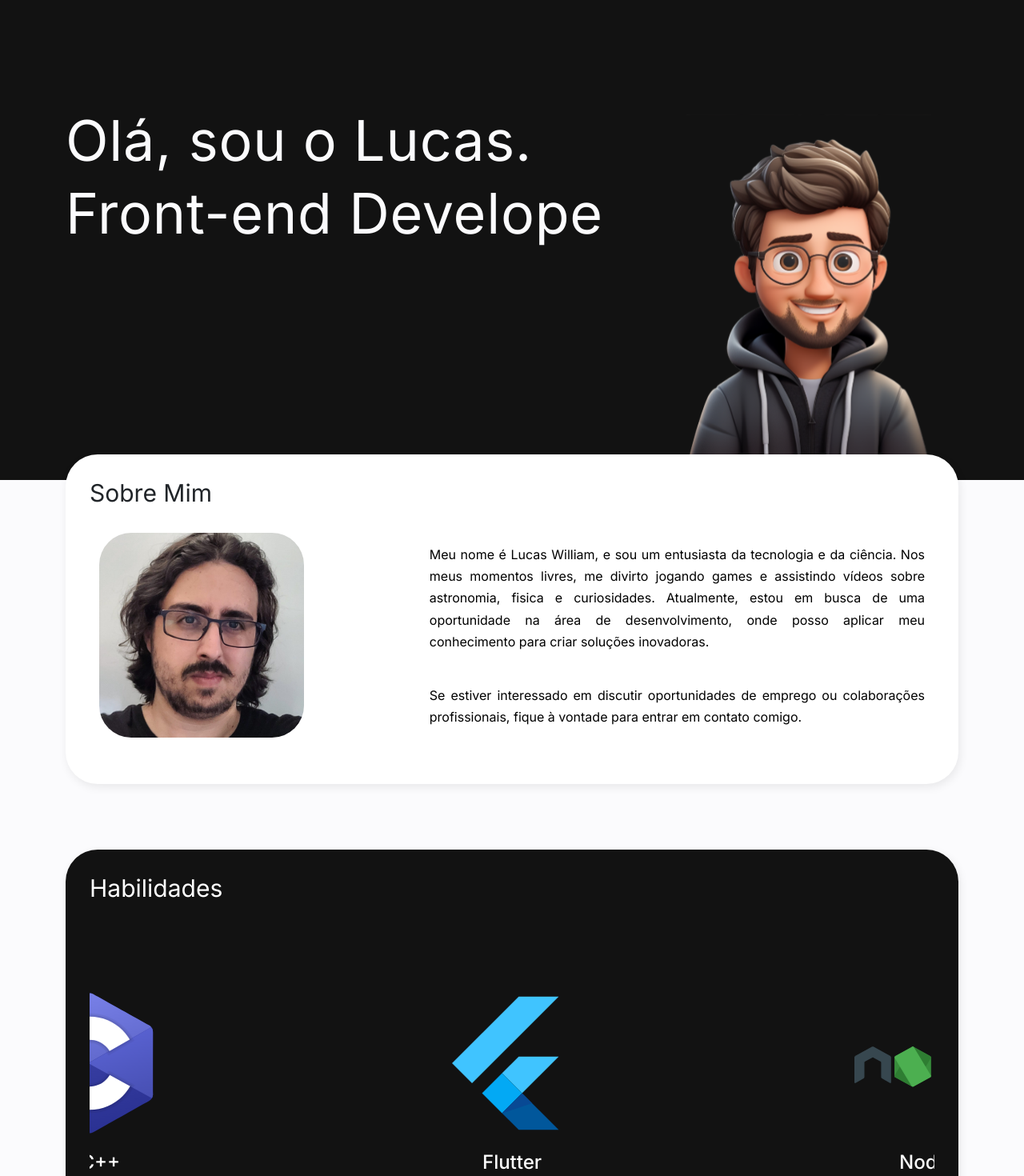
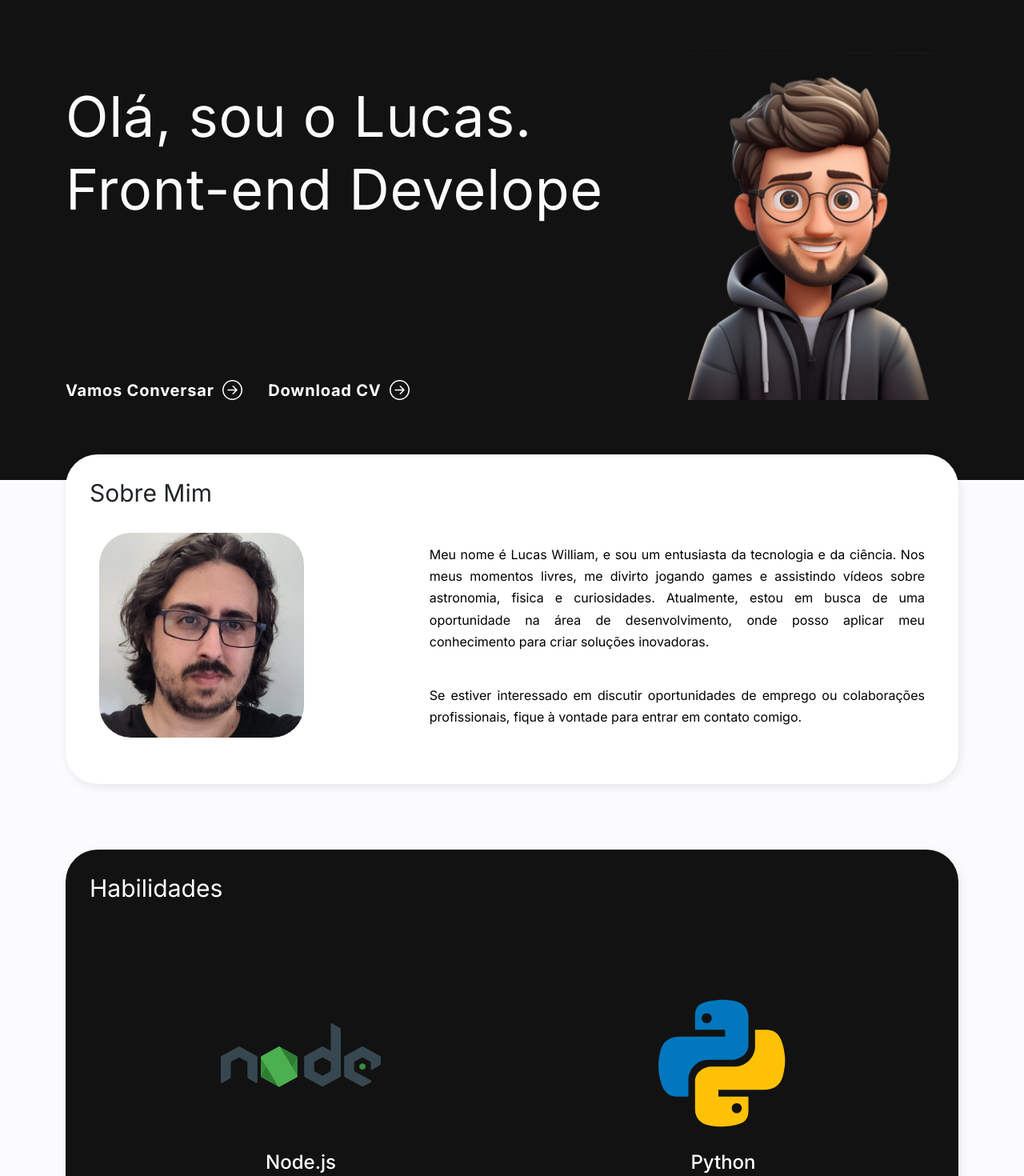
Before and after one commit to LucaswmLima/react-portifolio-1, a React (Create React App) app: page / in a window 1280 px wide. Shown: the part 200-1670 px from the top of the page at 80% size. Built offline with nearby package versions, Linux system fonts and the light colour scheme.

Commit message:
banner change

```diff
--- a/src/App.css
+++ b/src/App.css
@@ -283,6 +283,10 @@ nav.navbar .navbar-toggler[aria-expanded="true"] .navbar-toggler-icon {
 
 /************ Banner Css ************/
 
+.banner-container{
+  height: 100%;
+}
+
 .banner {
   margin-top: 0;
   padding: 200px 0 100px 0;
@@ -298,8 +302,6 @@ nav.navbar .navbar-toggler[aria-expanded="true"] .navbar-toggler-icon {
   letter-spacing: 0.8px;
   min-height: 300px;
   line-height: 1.3;
-  margin-bottom: 15rem;
-  margin-top: 30px;
   translate: 0 100px;
   display: block;
   width: 100%
@@ -310,8 +312,9 @@ nav.navbar .navbar-toggler[aria-expanded="true"] .navbar-toggler-icon {
   left: 0%;
   top: 0%;
   width: 100%;
+  height: 100%;
   /* Define a largura desejada para a div */
-  max-height: 50rem;
+  max-height: 80vh;
   /* Define a altura máxima desejada para a div */
   overflow: hidden;
   /* Oculta qualquer conteúdo que exceda a altura máxima */
@@ -385,10 +388,19 @@ nav.navbar .navbar-toggler[aria-expanded="true"] .navbar-toggler-icon {
     padding: 12vh 0 100px;
   }
 
-  .banner img {
-    display: none;
+.banner img {
+  display: none;
+}
 
-  }
+.side-image-container {
+  position: absolute;
+}
+
+.banner .video-container {
+  max-height: 75vh;
+
+}
+
 
   .banner h1 {
     font-size: 35px;
--- a/src/components/Banner.jsx
+++ b/src/components/Banner.jsx
@@ -52,13 +52,13 @@ export const Banner = () => {
   }
   return (
     <section className="banner" id="home">
-      <Container>
+      <Container className="banner-container">
         <div className="video-container">
         <video src={video1} autoPlay loop muted/>
         </div>
 
-        <Row className="align-itens-center">
-          <Col xs={12} md={8}>
+        <Row className="align-itens-center h-100">
+          <Col xs={12} md={8} className="d-flex flex-column justify-content-between">
             <h1>
               Olá, sou o Lucas.<br />
               <span>{text}</span>
--- a/src/components/Projects/Projects.jsx
+++ b/src/components/Projects/Projects.jsx
@@ -1,6 +1,8 @@
 import { Container, Row, Col, Tab, Nav } from "react-bootstrap";
 import { projectsList } from "./ProjectsList";
 import { ProjectCard } from "./ProjectCard";
+import { Link, Element } from 'react-scroll';
+
 
 
 const chunkArray = (array, chunkSize) => {
--- a/src/components/Skills/Skills.jsx
+++ b/src/components/Skills/Skills.jsx
@@ -11,8 +11,8 @@ export const Skills = () => {
     },
     desktop: {
       breakpoint: { max: 3000, min: 1024 },
-      items: 3,
-      slidesToSlide: 3,
+      items: 4,
+      slidesToSlide: 1,
     },
     tablet: {
       breakpoint: { max: 1024, min: 464 },
@@ -36,8 +36,8 @@ export const Skills = () => {
                 responsive={responsive}
                 infinite={true}
                 showDots={true}
-                autoPlaySpeed={3000}
-                customTransition="all 1s"
+                autoPlaySpeed={1500}
+                customTransition="all .5s"
                 autoPlay={true}
                 removeArrowOnDeviceType={["tablet", "mobile"]}
                 dotListClass="custom-dot-list-style"
@@ -46,7 +46,6 @@ export const Skills = () => {
                   <div key={index}>
                     <img className="skill-language-icon" src={skill.icon} alt="skill" />
                     <h4>{skill.title}</h4>
-                    {/* <ProgressBar now={skill.percentage}/>*/}
 
                   </div>
                 ))}
--- a/src/components/Skills/SkillsList.jsx
+++ b/src/components/Skills/SkillsList.jsx
@@ -13,9 +13,10 @@ export const SkillsList = [
   { title: "CSS", icon: css3 },
   { title: "Javascript", icon: javascript },
   { title: "React", icon: react },
+  { title: "Node.js", icon: nodeJs },
   { title: "Python", icon: python },
   { title: "C/C++", icon: cLanguage },
   { title: "Flutter", icon: flutter },
-  { title: "Node.js", icon: nodeJs },
   { title: "Java", icon: java },
+
 ];
```
